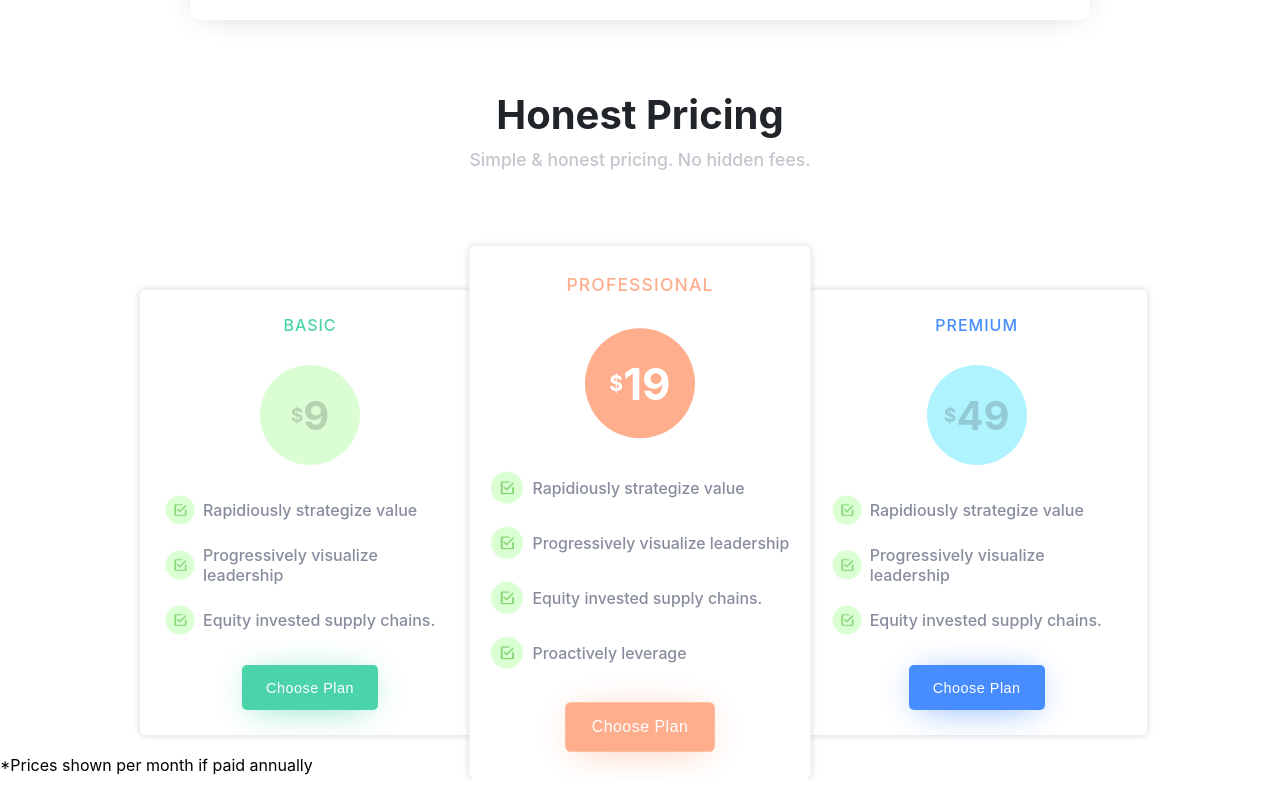
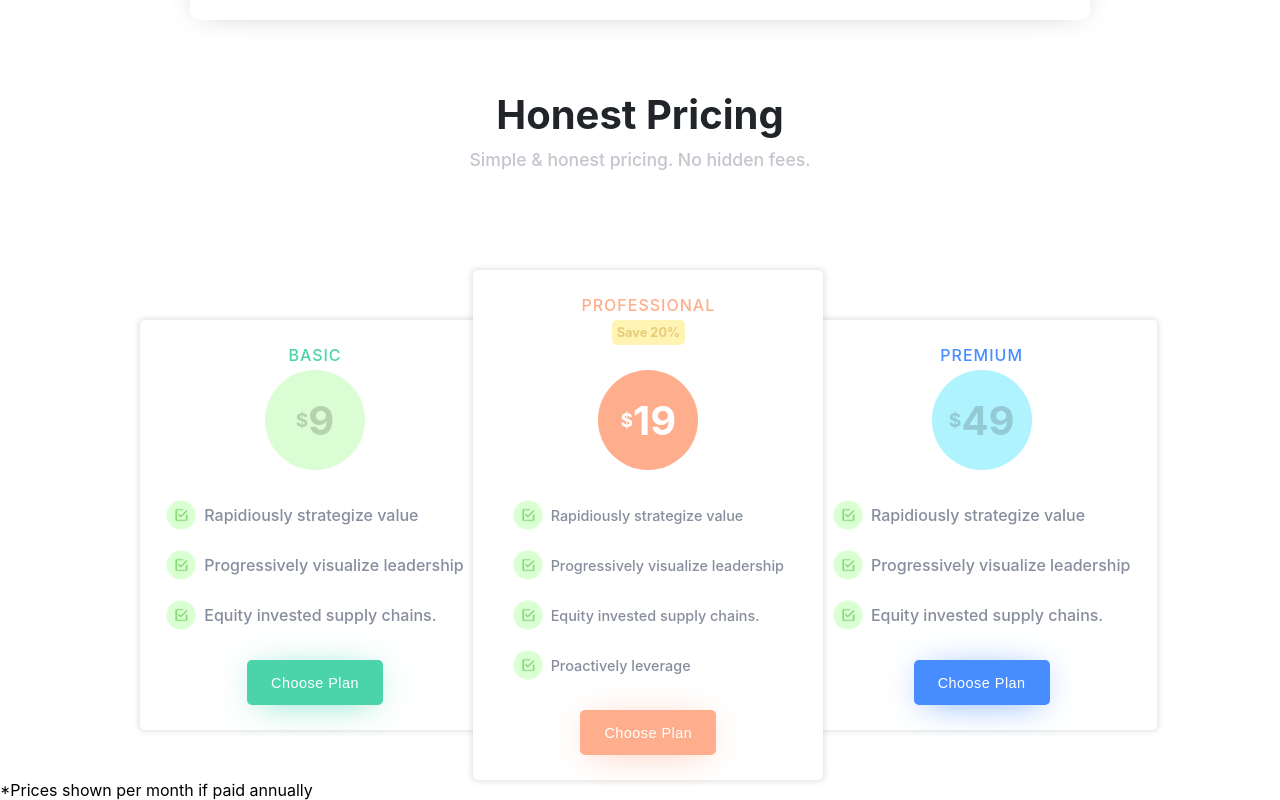
Before and after one commit to Kmonterohenriquez/insurance-app, a React (Create React App) app: page / in a window 1280 px wide. Shown: the part 4108-4908 px from the top of the page. Before the commit the page ends 4887 px from the top, so only its background shows below. Built offline with nearby package versions, Linux system fonts and the light colour scheme.

Commit message:
Pricing component is done

```diff
--- a/src/components/Pricing/Pricing.js
+++ b/src/components/Pricing/Pricing.js
@@ -25,6 +25,7 @@ const Pricing = () => {
         <div className="Pricing-grid-container">
           <div className="box professional">
             <h1>Professional</h1>
+            <h6 id='save'>Save 20%</h6>
             <div className="price-box">
               <div className="circle">
                 <span>$</span> 19
--- a/src/components/Pricing/Pricing.sass
+++ b/src/components/Pricing/Pricing.sass
@@ -11,23 +11,29 @@
         margin: 0 auto
         align-items: center
 
-
         .box
+            padding: 25px 25px 25px
             display: flex
             flex-direction: column
             align-items: center
             box-shadow: 0px 0px 6px 1px #3838382a
-            width: 290px
+            width: 300px
             border-radius: 5px
 
-
+            #save
+                background: #FFF4B4
+                color: #E8CB79
+                padding: 5px
+                border-radius: 5px
+                font-size: .8rem
+                margin-bottom: 25px
             h1
                 text-transform: uppercase
                 font-size: 1rem
                 font-weight: 500
                 letter-spacing: 1px
                 text-align: center
-                margin-bottom: 30px
+                margin-bottom: 5px
             .price-box
                 display: flex
                 flex-direction: column
@@ -67,7 +73,6 @@
                 letter-spacing: .5px
 
 .basic
-    padding: 25px 25px 25px
     h1
         color: #4BD3AA
     .circle
@@ -77,10 +82,11 @@
         background: #4BD3AA
         border-color: #4BD3AA
         box-shadow: 0 4px 37px -11px #4BD3AA
+        &:hover
+            background: darken(#4BD3AA,10%)
 .professional
     background: white
-    transform: scale(1.1)
-    padding: 25px 10px 25px
+    z-index: 3
     h1
         color: #FEAE8C
     .circle
@@ -92,9 +98,10 @@
         background: #FEAE8C
         border-color: #FEAE8C
         box-shadow: 0 4px 37px -11px #FEAE8C
+        &:hover
+            background: darken(#FEAE8C,10%)
 
 .premium
-    padding: 25px 25px 25px
     h1
         color: #478DFF
     .circle
@@ -104,3 +111,5 @@
         background: #478DFF
         border-color: #478DFF
         box-shadow: 0 4px 37px -11px #478DFF
+        &:hover
+            background: darken(#478DFF,10%)
```
